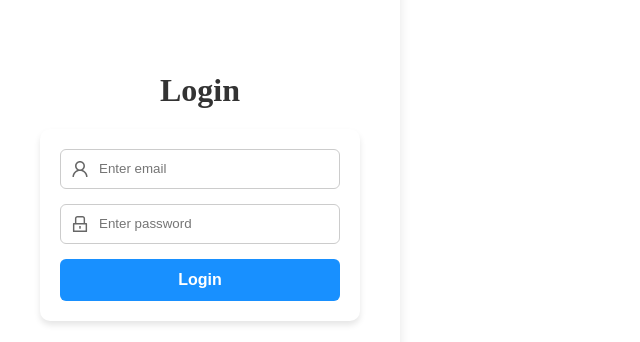
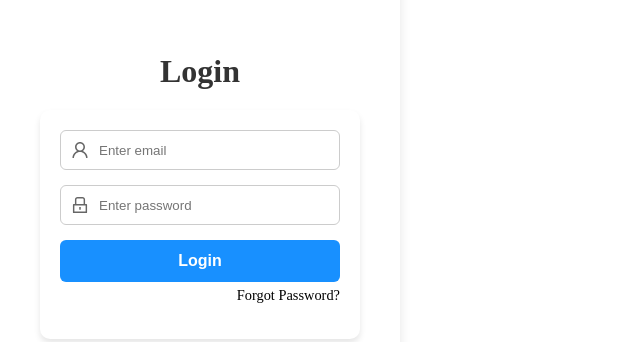
Before and after one commit to akhilakottary/Econest, a React (Vite) app: page / in a window 1280 px wide. Shown: the part 204-546 px from the top of the page, without its empty margins (0-640 px from the left). Built offline with nearby package versions, Linux system fonts and the light colour scheme.

Commit message:
feat: add forgot password option to user login page

```diff
--- a/src/pages/user/login.css
+++ b/src/pages/user/login.css
@@ -19,7 +19,7 @@
   padding: 20px;
   border-radius: 10px;
   background: #fff;
-  box-shadow: 0 4px 6px rgba(0,0,0,0.1);
+  box-shadow: 0 4px 6px rgba(0, 0, 0, 0.1);
 }
 
 .input-group {
@@ -60,3 +60,18 @@
 .login-btn:hover {
   background: #005fcc;
 }
+
+.forgot-password {
+  display: block;
+  text-align: center;
+  margin-top: 10px;
+  color: #1890ff;
+  text-decoration: none;
+  font-size: 0.9rem;
+  cursor: pointer;
+}
+
+.forgot-password:hover {
+  text-decoration: underline;
+  color: #005fcc;
+}
--- a/src/pages/user/login.tsx
+++ b/src/pages/user/login.tsx
@@ -13,10 +13,15 @@
 
     // Dummy check for now (replace later with backend validation)
     if (email === "admin@example.com" && password === "1234") {
-      navigate("/dashboard"); // ✅ Navigate to dashboard
+      navigate("/admin/dashboard"); // ✅ Updated to admin dashboard
     } else {
       alert("Invalid credentials, try again.");
     }
+  };
+
+  const handleForgotPassword = () => {
+    alert("Forgot Password feature coming soon! Please contact support."); // Placeholder
+    // Later, replace with: navigate("/forgot-password");
   };
 
   return (
@@ -48,6 +53,9 @@
         <button type="submit" className="login-btn">
           Login
         </button>
+        <a href="#" onClick={handleForgotPassword} className="forgot-password">
+          Forgot Password?
+        </a>
       </form>
     </div>
   );
```
